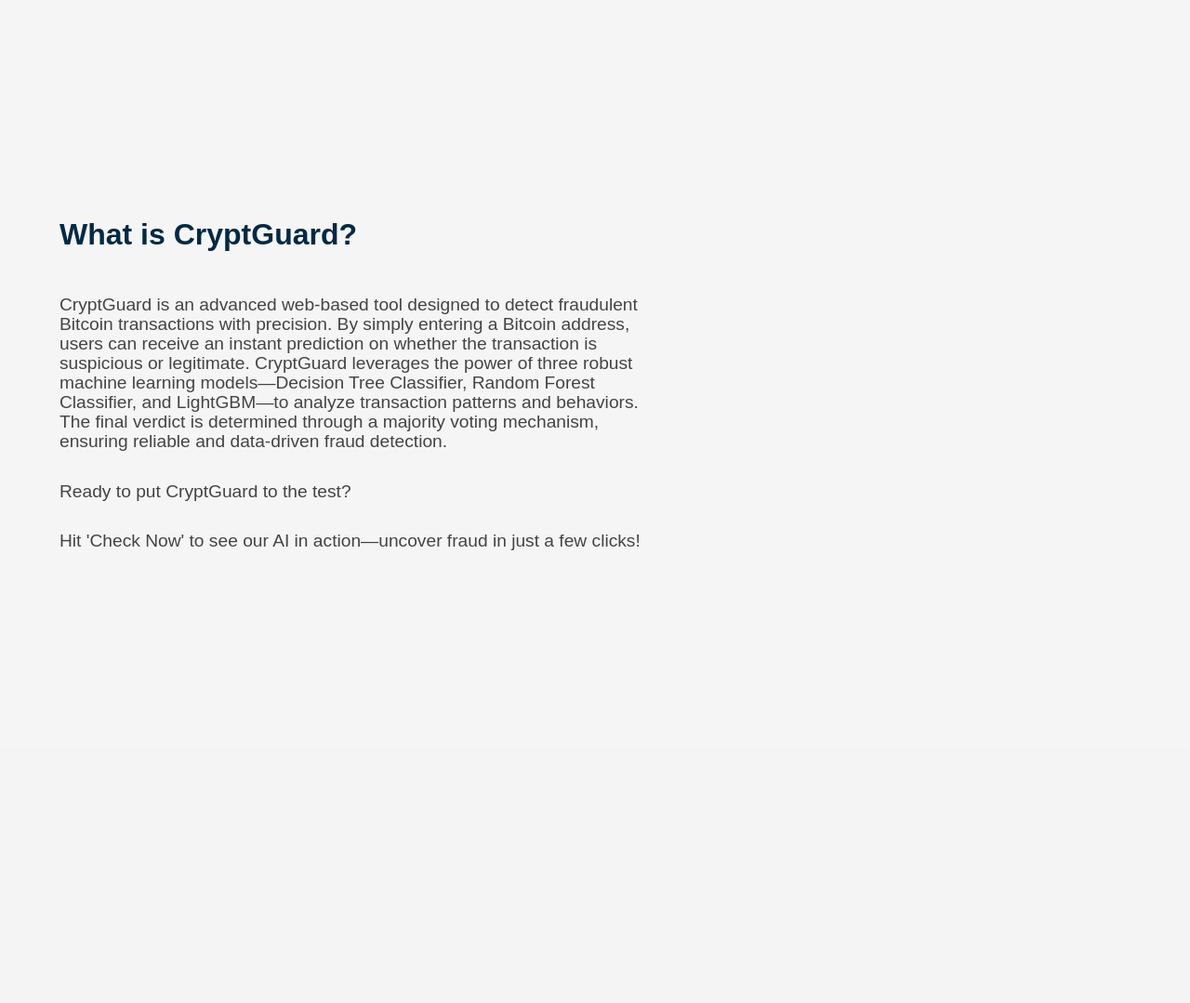
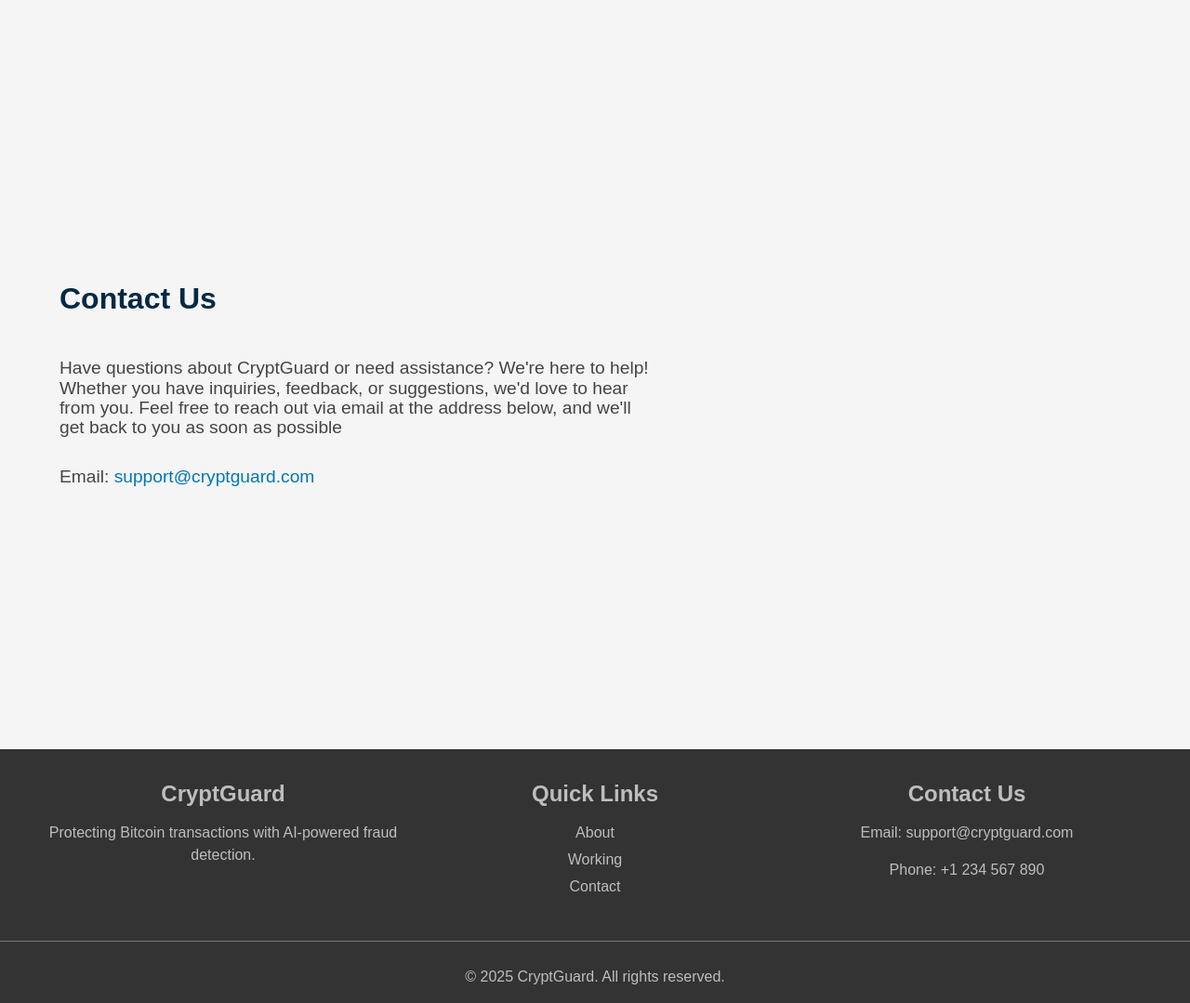
Before and after one commit to Ishan0704/Final-Year-Project, a Flask app: page / in a window 1280 px wide. Shown: the part 1594-2673 px from the top of the page at 93% size. Before the commit the page ends 2186 px from the top, so only its background shows below. Run offline with Flask 3, Linux system fonts and the light colour scheme; parts of the project's set-up code (start-up, migrations or seed data) failed here and were passed over.

Commit message:
Added footer

```diff
--- a/static/style.css
+++ b/static/style.css
@@ -7,6 +7,9 @@ body {
     margin: 0;
     padding: 0;
     transition: background 0.3s, color 0.3s;
+    scroll-behavior: smooth;
+}
+html {
     scroll-behavior: smooth;
 }
 
@@ -412,3 +415,83 @@ nav ul li a:hover::after {
 .dark-mode .section-heading,.dark-mode .section-text{
     color: #bfbebd; /* Golden yellow for dark mode */
 }
+
+#contact.footer {
+    width: 100% ;
+    display: block;
+    /* background-color: #121212; */
+}
+/* Footer Styling */
+.footer {
+    background: #333; /* Changed to match paragraph color */
+    color: #bfbebd; /* Dark text for contrast */
+    text-align: center;
+    width: 100%;
+    position: relative;
+    bottom: 0;
+    font-family: Arial, sans-serif;
+}
+
+/* Footer container styling */
+.footer-container {
+    display: flex;
+    justify-content: space-around;
+    flex-wrap: wrap;
+    max-width: 1200px;
+    margin: 0 auto;
+}
+
+/* Footer sections */
+.footer-container div {
+    flex: 1;
+    margin: 10px;
+    min-width: 250px;
+}
+
+/* Footer Headings */
+.footer h3 {
+    margin-bottom: 10px;
+    font-size: 1.5rem;
+    font-weight: bold;
+    color: #bfbebd /* Darker text for contrast */
+}
+
+/* Footer Text */
+.footer p,
+.footer li,
+.footer a {
+    font-size: 1rem;
+    color: #bfbebd; /* Darker text for better visibility */
+    line-height: 1.5;
+}
+
+/* Footer Links */
+.footer-links ul {
+    list-style: none;
+    padding: 0;
+}
+
+.footer-links ul li {
+    margin: 5px 0;
+}
+
+.footer-links ul li a {
+    color: #bfbebd; /* Darker link color */
+    text-decoration: none;
+    font-size: 1rem;
+    transition: color 0.3s ease, transform 0.3s ease;
+}
+
+.footer-links ul li a:hover {
+    color: #f8b400; /* Highlight on hover */
+    transform: scale(1.05);
+}
+
+/* Footer Bottom Section */
+.footer-bottom {
+    margin-top: 20px;
+    border-top: 1px solid #9d9c9ba8;
+    padding-top: 10px;
+    font-size: 0.9rem;
+    color: #333; /* Darker text */
+}
--- a/templates/index.html
+++ b/templates/index.html
@@ -72,22 +72,50 @@
     </section>
 
     <section id="contact" class="section left">
-      <h1 class="section-heading">What is CryptGuard?</h1>
+      <h1 class="section-heading">Contact Us</h1>
       <p class="section-text">
-        CryptGuard is an advanced web-based tool designed to detect fraudulent
-        Bitcoin transactions with precision. By simply entering a Bitcoin
-        address, users can receive an instant prediction on whether the
-        transaction is suspicious or legitimate. CryptGuard leverages the power
-        of three robust machine learning models—Decision Tree Classifier, Random
-        Forest Classifier, and LightGBM—to analyze transaction patterns and
-        behaviors. The final verdict is determined through a majority voting
-        mechanism, ensuring reliable and data-driven fraud detection.
+        Have questions about CryptGuard or need assistance? We're here to help!
+        Whether you have inquiries, feedback, or suggestions, we'd love to hear
+        from you. Feel free to reach out via email at the address below, and
+        we'll get back to you as soon as possible
       </p>
-      <p class="section-text">Ready to put CryptGuard to the test?</p>
       <p class="section-text">
-        Hit 'Check Now' to see our AI in action—uncover fraud in just a few
-        clicks!
+        Email:
+        <a
+          href="mailto:support@cryptguard.com"
+          style="color: #0077b6; text-decoration: none"
+          >support@cryptguard.com</a
+        >
       </p>
+    </section>
+
+    <section id="contact" class="right footer">
+      <footer class="footer">
+        <div class="footer-container">
+          <div class="footer-about">
+            <h3>CryptGuard</h3>
+            <p>
+              Protecting Bitcoin transactions with AI-powered fraud detection.
+            </p>
+          </div>
+          <div class="footer-links">
+            <h3>Quick Links</h3>
+            <ul>
+              <li><a href="#about">About</a></li>
+              <li><a href="#working">Working</a></li>
+              <li><a href="#contact">Contact</a></li>
+            </ul>
+          </div>
+          <div class="footer-contact">
+            <h3>Contact Us</h3>
+            <p>Email: support@cryptguard.com</p>
+            <p>Phone: +1 234 567 890</p>
+          </div>
+        </div>
+        <div class="footer-bottom">
+          <p>&copy; 2025 CryptGuard. All rights reserved.</p>
+        </div>
+      </footer>
     </section>
 
     <!-- Prediction Modal -->
```
